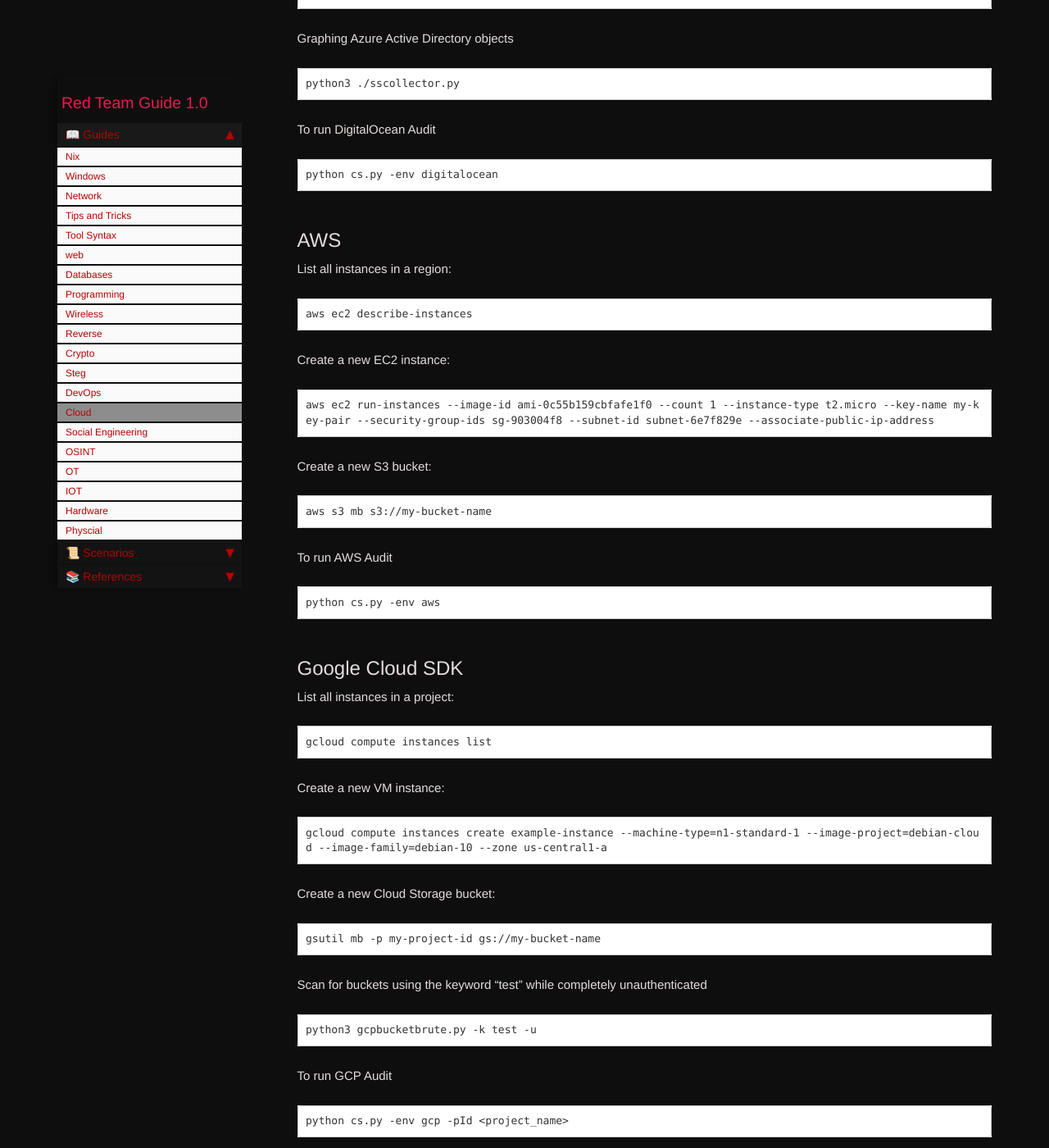
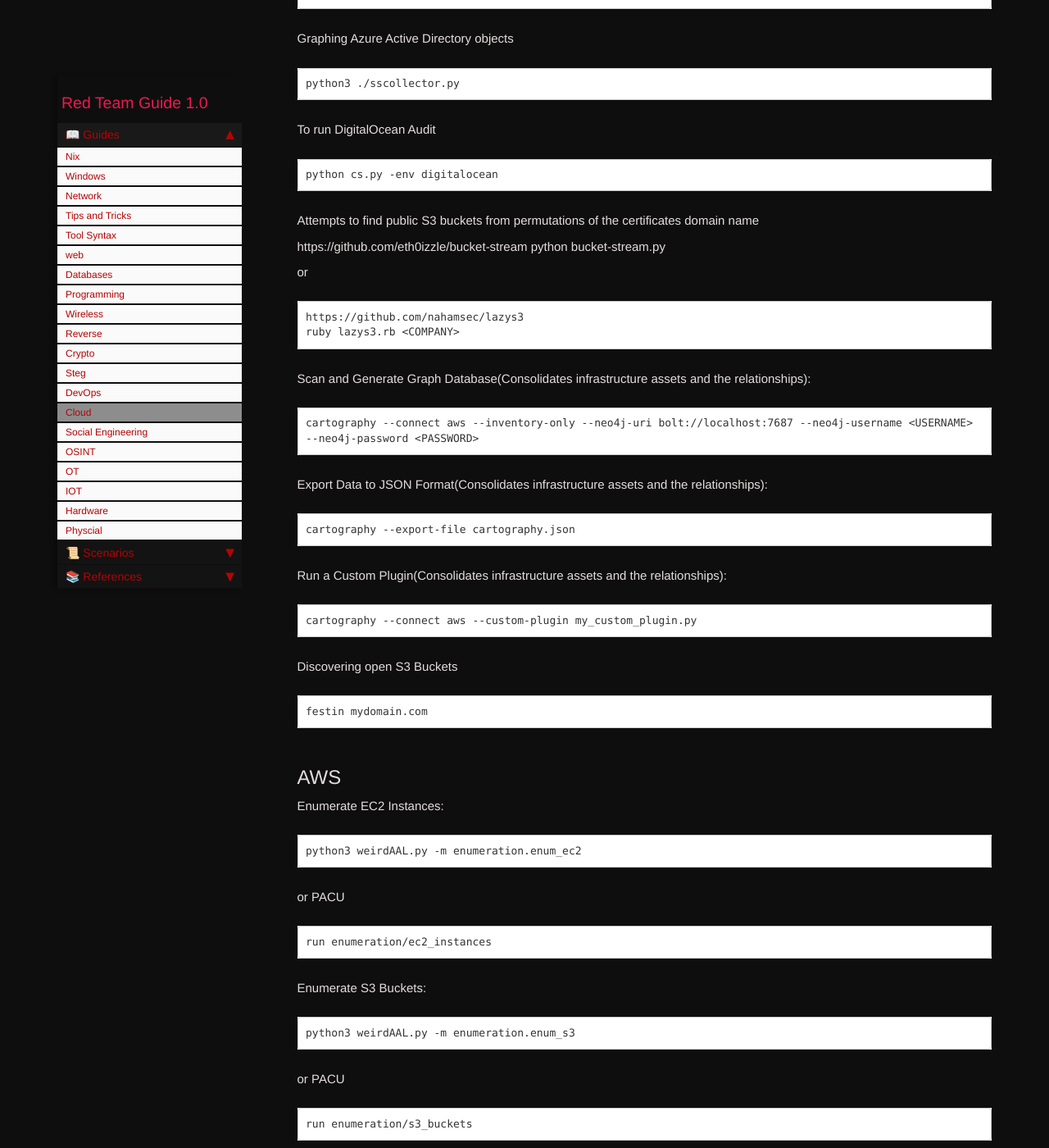
Before and after one commit to redteamguides/redteamguides.github.io, a Jekyll site: the page built from pages/mydoc/cloud.md, in a window 1280 px wide and 1400 px high, scrolled down 2198 px. Shown: the whole window at 82% size. Built offline with Jekyll 4.4.1, drawn with Linux system fonts in a browser that asks for light colours; comment, search, counter and statistics services are not loaded; some of the changed text lies outside the part shown.

Commit message:
Update cloud.md

````diff
--- a/pages/mydoc/cloud.md
+++ b/pages/mydoc/cloud.md
@@ -109,15 +109,119 @@
 python3 ./sscollector.py
 ```
 
-
-
 To run DigitalOcean Audit
 
 ```
 python cs.py -env digitalocean
 ```
 
+Attempts to find public S3 buckets from permutations of the certificates domain name
+
+
+https://github.com/eth0izzle/bucket-stream
+python bucket-stream.py
+‍‍‍
+
+or
+
+```
+https://github.com/nahamsec/lazys3
+ruby lazys3.rb <COMPANY>
+```
+
+Scan and Generate Graph Database(Consolidates infrastructure assets and the relationships):
+
+```
+cartography --connect aws --inventory-only --neo4j-uri bolt://localhost:7687 --neo4j-username <USERNAME> --neo4j-password <PASSWORD>
+```
+
+Export Data to JSON Format(Consolidates infrastructure assets and the relationships):
+
+```
+cartography --export-file cartography.json
+```
+
+Run a Custom Plugin(Consolidates infrastructure assets and the relationships):
+
+```
+cartography --connect aws --custom-plugin my_custom_plugin.py
+```
+
+Discovering open S3 Buckets
+
+```
+festin mydomain.com
+```
+
+
+
 ## AWS
+
+Enumerate EC2 Instances:
+
+```
+python3 weirdAAL.py -m enumeration.enum_ec2
+```
+
+or PACU
+
+```
+run enumeration/ec2_instances
+```
+
+Enumerate S3 Buckets:
+
+```
+python3 weirdAAL.py -m enumeration.enum_s3
+```
+
+or PACU
+
+```
+run enumeration/s3_buckets
+```
+
+Enumerate IAM Users:
+
+```
+python3 weirdAAL.py -m enumeration.enum_iam_users
+```
+
+or PACU
+
+```
+run enumeration/iam_users
+```
+
+Enumerate RDS Instances:
+
+```
+python3 weirdAAL.py -m enumeration.enum_rds
+```
+
+or PACU
+
+```
+run enumeration/rds_instances
+```
+
+Scan for Open Elasticsearch Instances:
+
+```
+python3 weirdAAL.py -m enumeration.enum_elasticsearch
+```
+
+or PACU
+
+```
+run enumeration/elasticsearch_instances
+```
+
+Checks the permissions of the bucket
+
+```
+php s3-buckets-bruteforcer.php --bucket gwen001-test002
+```
 
 List all instances in a region:
 
````
